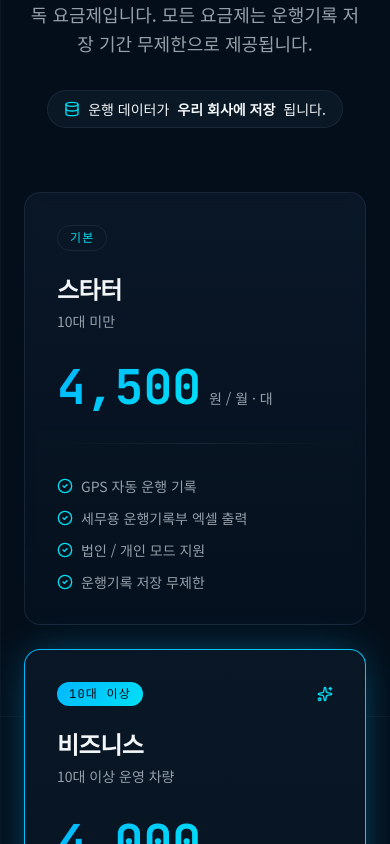
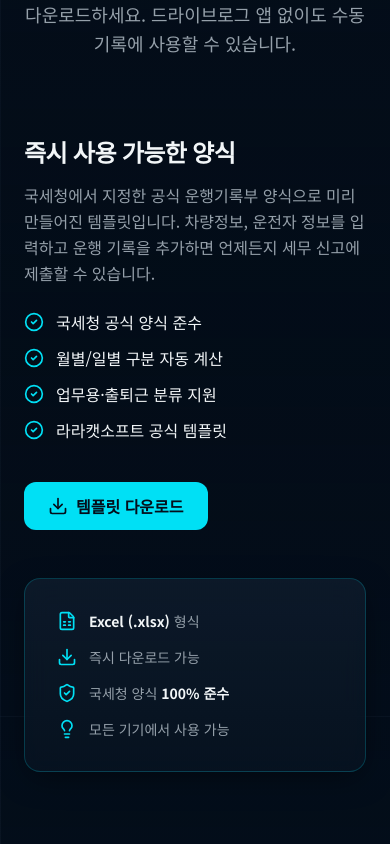
Before and after one commit to gitderidokseo/myhomepage, a React (Vite) app: page / in a window 390 px wide. Shown: the part 6880-7724 px from the top of the page. Built offline with nearby package versions, Linux system fonts and the light colour scheme.

Commit message:
국세청 양식 홈페이지에 게재

```diff
--- a/src/Home.tsx
+++ b/src/Home.tsx
@@ -87,6 +87,7 @@ export default function Home() {
         <Hero />
         <Product />
         <Guide />
+        <Templates />
         <Pricing />
         <About />
       </main>
@@ -650,6 +651,101 @@ function Guide() {
   );
 }
 
+function Templates() {
+  return (
+    <section
+      id="templates"
+      className="py-32 relative"
+      style={{
+        background:
+          "linear-gradient(180deg, transparent, oklch(0.14 0.03 250 / 0.3), transparent)",
+      }}
+    >
+      <div className="container-wide">
+        <SectionHeader
+          eyebrow="Resources"
+          title="운행기록부 템플릿"
+          desc="국세청 양식으로 미리 만들어진 엑셀 템플릿을 다운로드하세요. 드라이브로그 앱 없이도 수동 기록에 사용할 수 있습니다."
+        />
+
+        <div className="mt-20 grid md:grid-cols-2 gap-12 items-center">
+          <div className="reveal space-y-6">
+            <div className="space-y-3">
+              <h3 className="text-2xl font-display font-bold">
+                즉시 사용 가능한 양식
+              </h3>
+              <p className="text-muted-foreground leading-relaxed">
+                국세청에서 지정한 공식 운행기록부 양식으로 미리 만들어진
+                템플릿입니다. 차량정보, 운전자 정보를 입력하고 운행 기록을
+                추가하면 언제든지 세무 신고에 제출할 수 있습니다.
+              </p>
+            </div>
+
+            <ul className="space-y-3">
+              {[
+                "국세청 공식 양식 준수",
+                "월별/일별 구분 자동 계산",
+                "업무용·출퇴근 분류 지원",
+                "라라캣소프트 공식 템플릿",
+              ].map((item) => (
+                <li key={item} className="flex items-center gap-3 text-foreground">
+                  <CheckCircle2 className="w-5 h-5 text-cyan flex-shrink-0" />
+                  <span>{item}</span>
+                </li>
+              ))}
+            </ul>
+
+            <div className="pt-4">
+              <a
+                href="/drivelog/templates/%EC%97%85%EB%AC%B4%EC%9A%A9%EC%8A%B9%EC%9A%A9%EC%B0%A8-%EC%9A%B4%ED%96%89%EA%B8%B0%EB%A1%9D%EB%B6%80-%EC%96%91%EC%8B%9D(%EB%9D%BC%EB%9D%BC%EC%BA%A3%EC%86%8C%ED%94%84%ED%8A%B8).xlsx"
+                download
+                className="inline-flex items-center gap-2 px-6 py-3 rounded-xl bg-cyan text-background font-semibold hover:bg-cyan/90 transition-colors"
+              >
+                <Download className="w-5 h-5" />
+                템플릿 다운로드
+              </a>
+            </div>
+          </div>
+
+          <div className="reveal">
+            <div
+              className="rounded-2xl glass p-8 border border-cyan/20"
+              style={{ boxShadow: "var(--shadow-card)" }}
+            >
+              <div className="space-y-4">
+                <div className="flex items-center gap-3 text-sm">
+                  <FileSpreadsheet className="w-5 h-5 text-cyan flex-shrink-0" />
+                  <span className="text-muted-foreground">
+                    <strong className="text-foreground">Excel (.xlsx)</strong> 형식
+                  </span>
+                </div>
+                <div className="flex items-center gap-3 text-sm">
+                  <Download className="w-5 h-5 text-cyan flex-shrink-0" />
+                  <span className="text-muted-foreground">
+                    즉시 다운로드 가능
+                  </span>
+                </div>
+                <div className="flex items-center gap-3 text-sm">
+                  <ShieldCheck className="w-5 h-5 text-cyan flex-shrink-0" />
+                  <span className="text-muted-foreground">
+                    국세청 양식 <strong className="text-foreground">100% 준수</strong>
+                  </span>
+                </div>
+                <div className="flex items-center gap-3 text-sm">
+                  <Lightbulb className="w-5 h-5 text-cyan flex-shrink-0" />
+                  <span className="text-muted-foreground">
+                    모든 기기에서 사용 가능
+                  </span>
+                </div>
+              </div>
+            </div>
+          </div>
+        </div>
+      </div>
+    </section>
+  );
+}
+
 function Pricing() {
   const plans = [
     {
```
Also changed, not shown: 2 other files (tests, documents, lock files or other folders).
